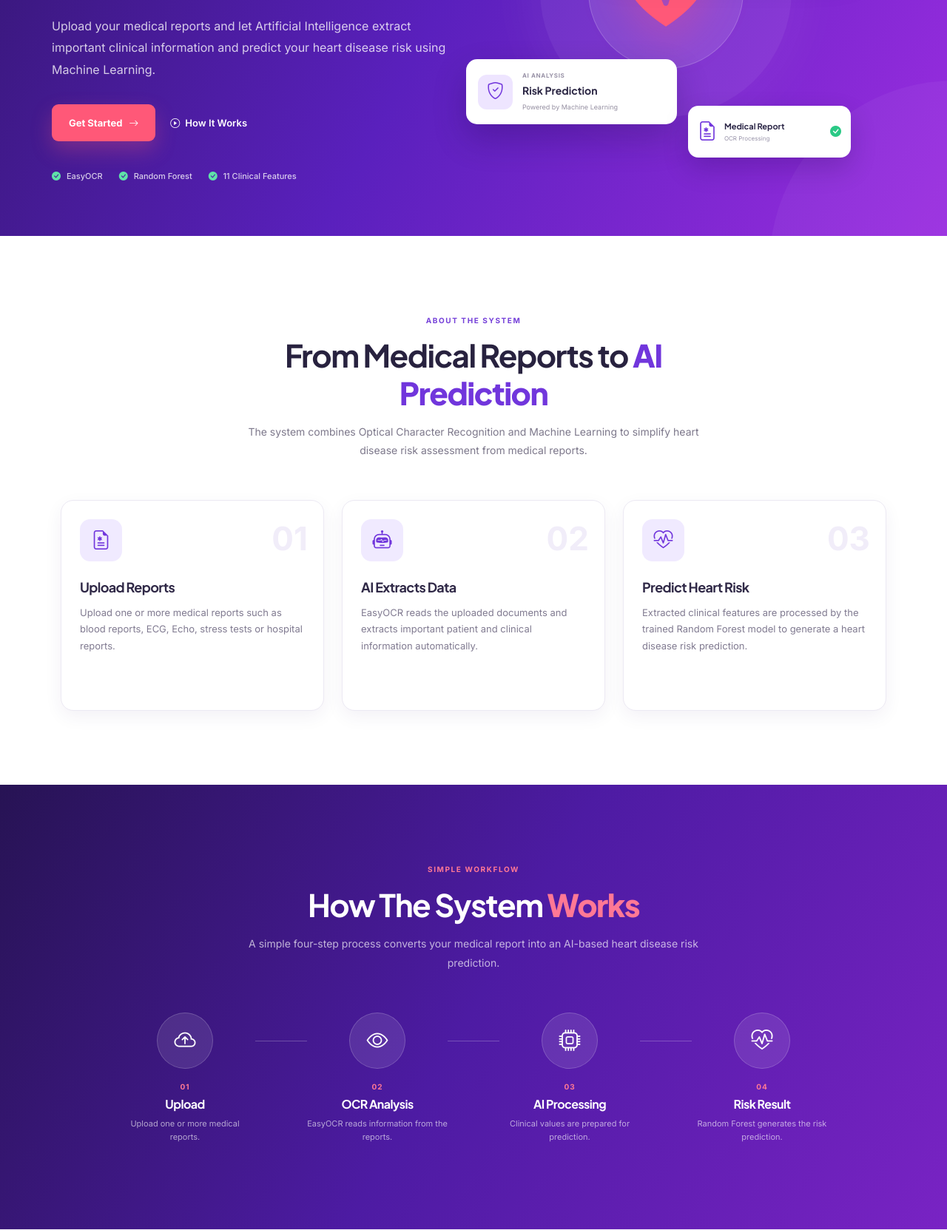
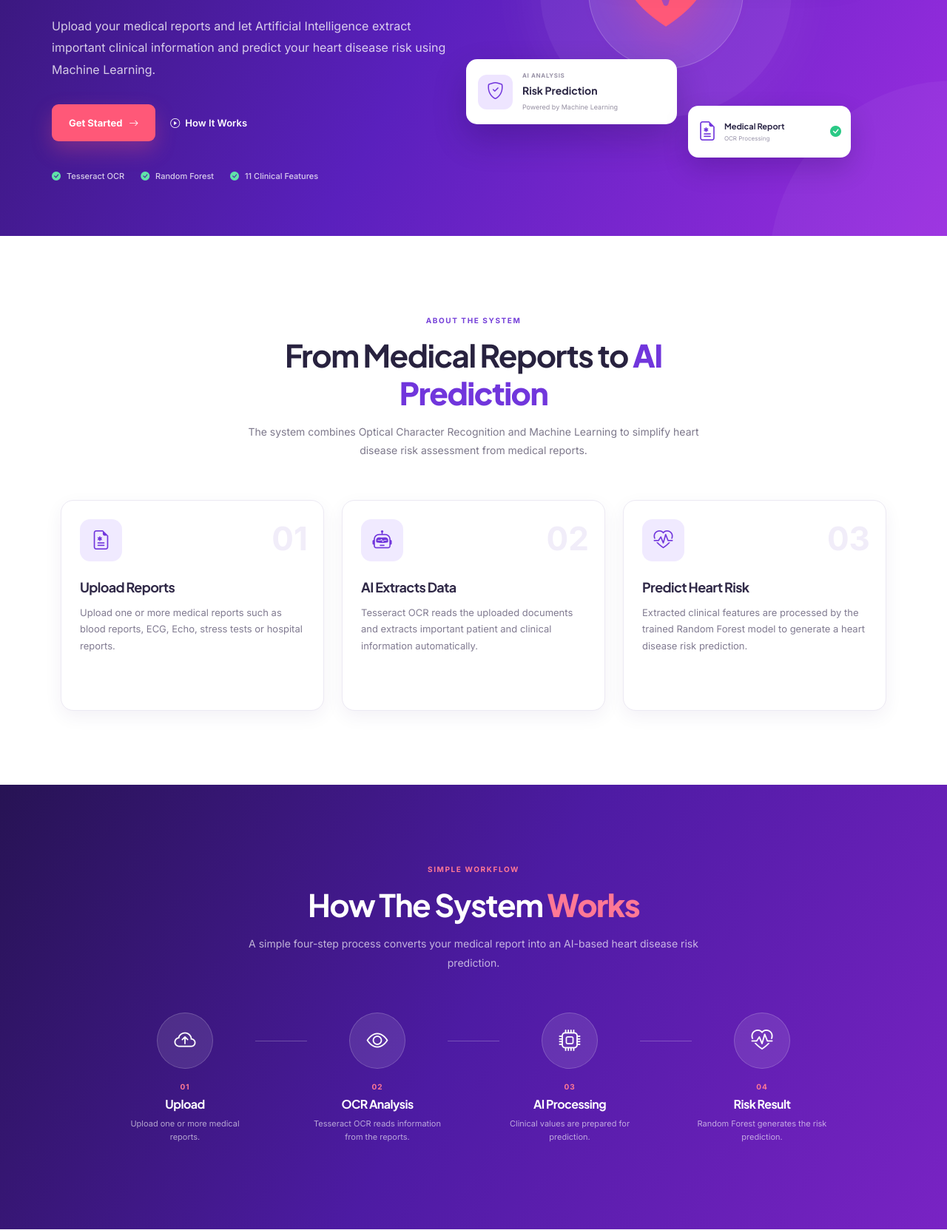
Before and after one commit to Amirtha1205/Heart-Disease-Risk-Predictor, a Flask app: page / in a window 1280 px wide. Shown: the part 418-2081 px from the top of the page at 74% size. Run offline with Flask 3, Linux system fonts and the light colour scheme; parts of the project's set-up code (start-up, migrations or seed data) failed here and were passed over; some libraries are stand-ins or nearby versions.

Commit message:
Update OCR implementation details

```diff
--- a/templates/index.html
+++ b/templates/index.html
@@ -241,7 +241,7 @@
 
                         <i class="bi bi-check-circle-fill"></i>
 
-                        EasyOCR
+                        Tesseract OCR
 
                     </div>
 
@@ -553,7 +553,7 @@
 
                     <p>
 
-                        EasyOCR reads the uploaded documents and
+                        Tesseract OCR reads the uploaded documents and
                         extracts important patient and clinical
                         information automatically.
 
@@ -719,7 +719,7 @@
 
 
                 <p>
-                    EasyOCR reads information from the reports.
+                    Tesseract OCR reads information from the reports.
                 </p>
 
 
@@ -866,7 +866,7 @@
 
                 <p>
 
-                    Cholesterol, blood sugar and related
+                    Tesseract OCR extracts information from blood reports, including cholesterol, blood sugar, and related clinical values.
                     clinical values.
 
                 </p>
--- a/templates/result.html
+++ b/templates/result.html
@@ -371,7 +371,7 @@
 
                             <span>OCR Extraction</span>
 
-                            <strong>EasyOCR</strong>
+                            <strong>Tesseract OCR</strong>
 
                         </div>
 
--- a/templates/review.html
+++ b/templates/review.html
@@ -198,7 +198,7 @@
 
                 <p>
 
-                    EasyOCR extracted the available patient and
+                    Tesseract OCR extracted the available patient and
                     clinical information from your uploaded report.
                     Please verify the values before continuing.
 
```
